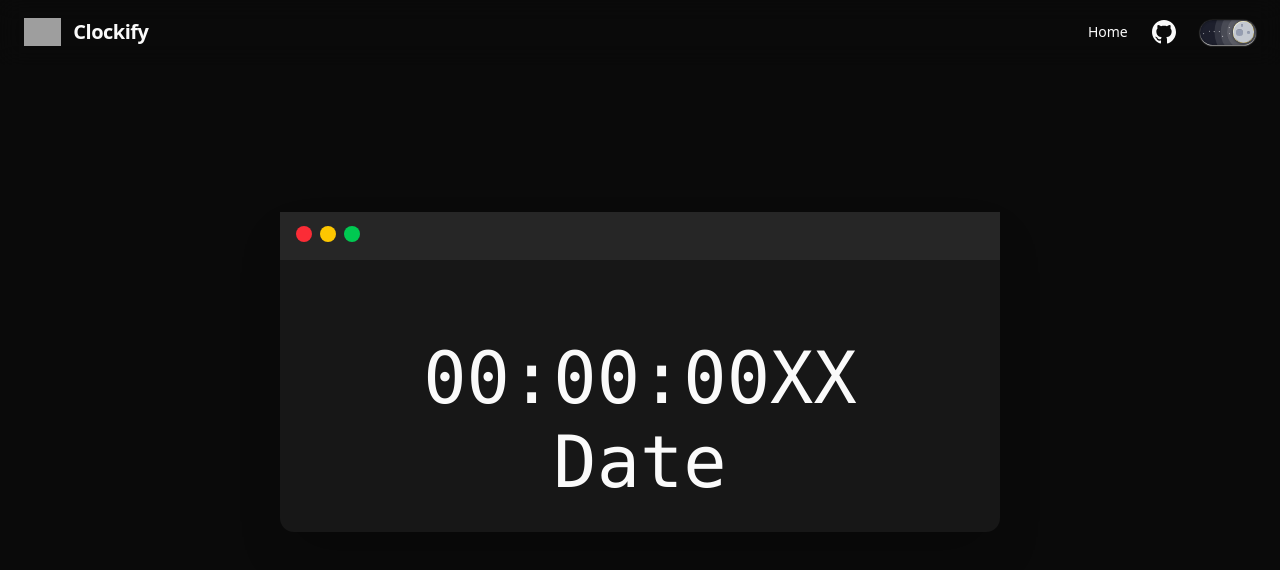
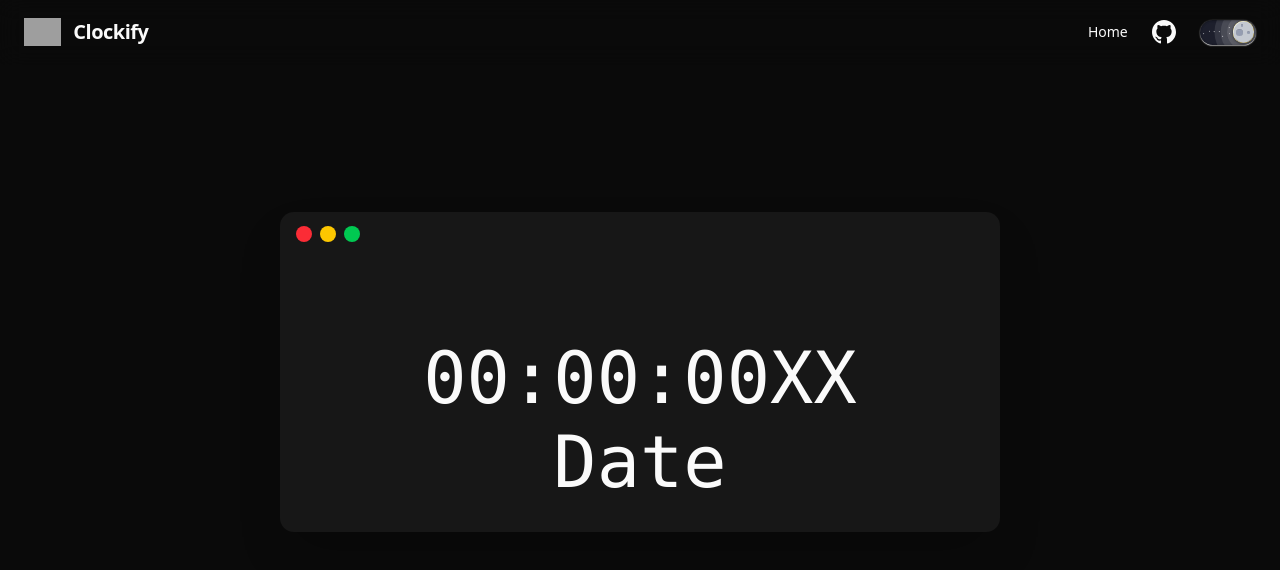
Before and after one commit to piyushsarkar-dev/clockify-next, a Next.js app: page / in a window 1280 px wide. Shown: the top 570 px of the page. Built offline with nearby package versions, Linux system fonts and the light colour scheme; grey boxes are pictures that could not be loaded.

Commit message:
Update Clock.tsx

```diff
--- a/src/components/Clock.tsx
+++ b/src/components/Clock.tsx
@@ -2,7 +2,7 @@ const Clock = () => {
 	return (
 		<section>
 			<div className="bg-card text-card-foreground mx-auto h-80 w-180 rounded-xl shadow-2xl">
-				<div className="bg-muted flex items-center p-3">
+				<div className="flex items-center p-3">
 					<div className="px-1">
 						<span className="inline-block h-4 w-4 cursor-pointer rounded-full bg-red-500"></span>
 					</div>
```
